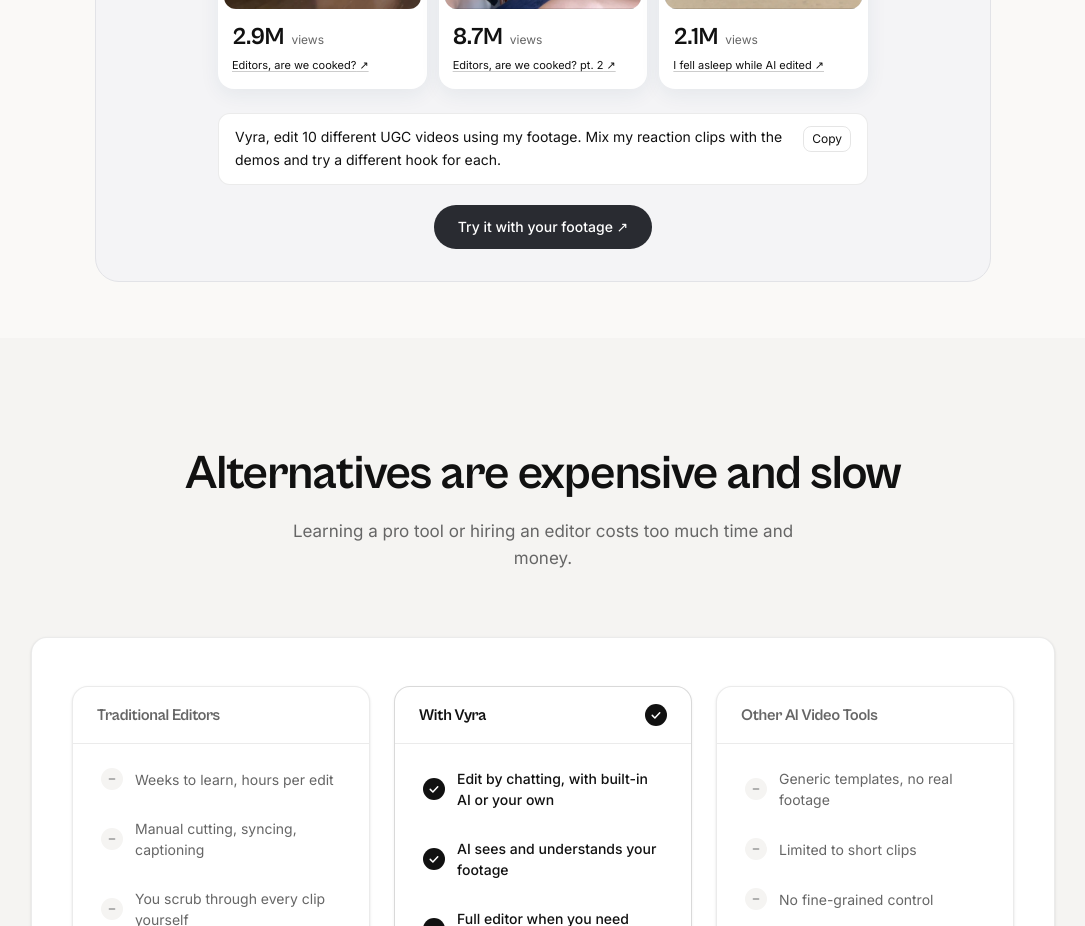
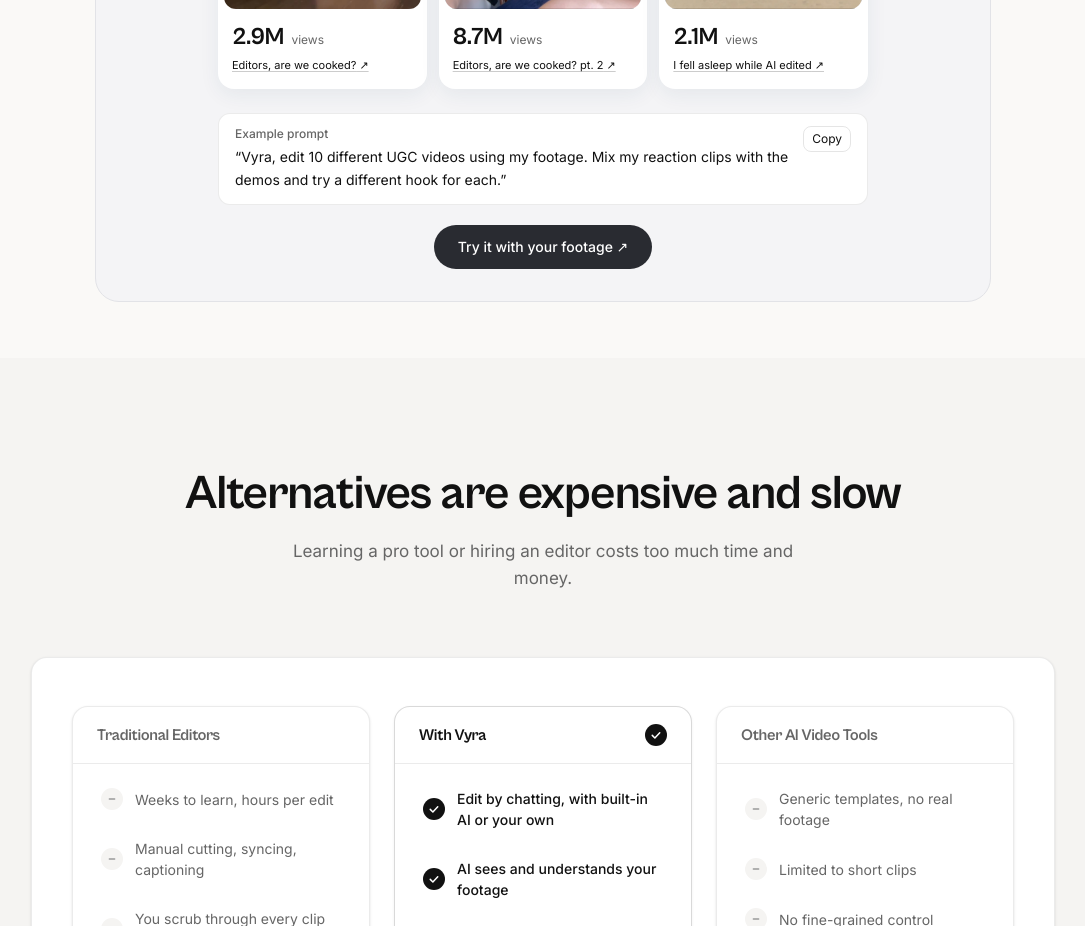
Before and after one commit to kale-eb/vyra-landing, a Next.js app: page / in a window 1280 px wide. Shown: the part 6880-7806 px from the top of the page, without its empty margins (97-1182 px from the left). Built offline with nearby package versions, Linux system fonts and the light colour scheme; no server answers; grey boxes are pictures that could not be loaded.

Commit message:
Label and quote the case study example prompt

```diff
--- a/src/components/CreatorCaseStudy.tsx
+++ b/src/components/CreatorCaseStudy.tsx
@@ -126,8 +126,11 @@
         </div>
 
         <Reveal y={20} className="mx-auto mt-3 flex max-w-[650px] items-start gap-3 rounded-xl border border-black/[0.08] bg-white px-4 py-3">
-          <p className="flex-1 text-sm leading-relaxed">{prompt}</p>
-          <button type="button" onClick={copyPrompt} className="shrink-0 rounded-lg border border-black/10 px-2 py-1 text-xs hover:bg-black/5 focus-visible:outline-2 focus-visible:outline-offset-2">Copy</button>
+          <div className="min-w-0 flex-1">
+            <p className="mb-1 text-xs font-medium text-[var(--foreground-muted)]">Example prompt</p>
+            <p className="text-sm leading-relaxed">&ldquo;{prompt}&rdquo;</p>
+          </div>
+          <button type="button" onClick={copyPrompt} aria-label="Copy example prompt" className="shrink-0 rounded-lg border border-black/10 px-2 py-1 text-xs hover:bg-black/5 focus-visible:outline-2 focus-visible:outline-offset-2">Copy</button>
         </Reveal>
         <p role="status" className="text-center text-xs text-[var(--foreground-muted)]">{copyStatus}</p>
         <div className="mt-5 text-center">
```
